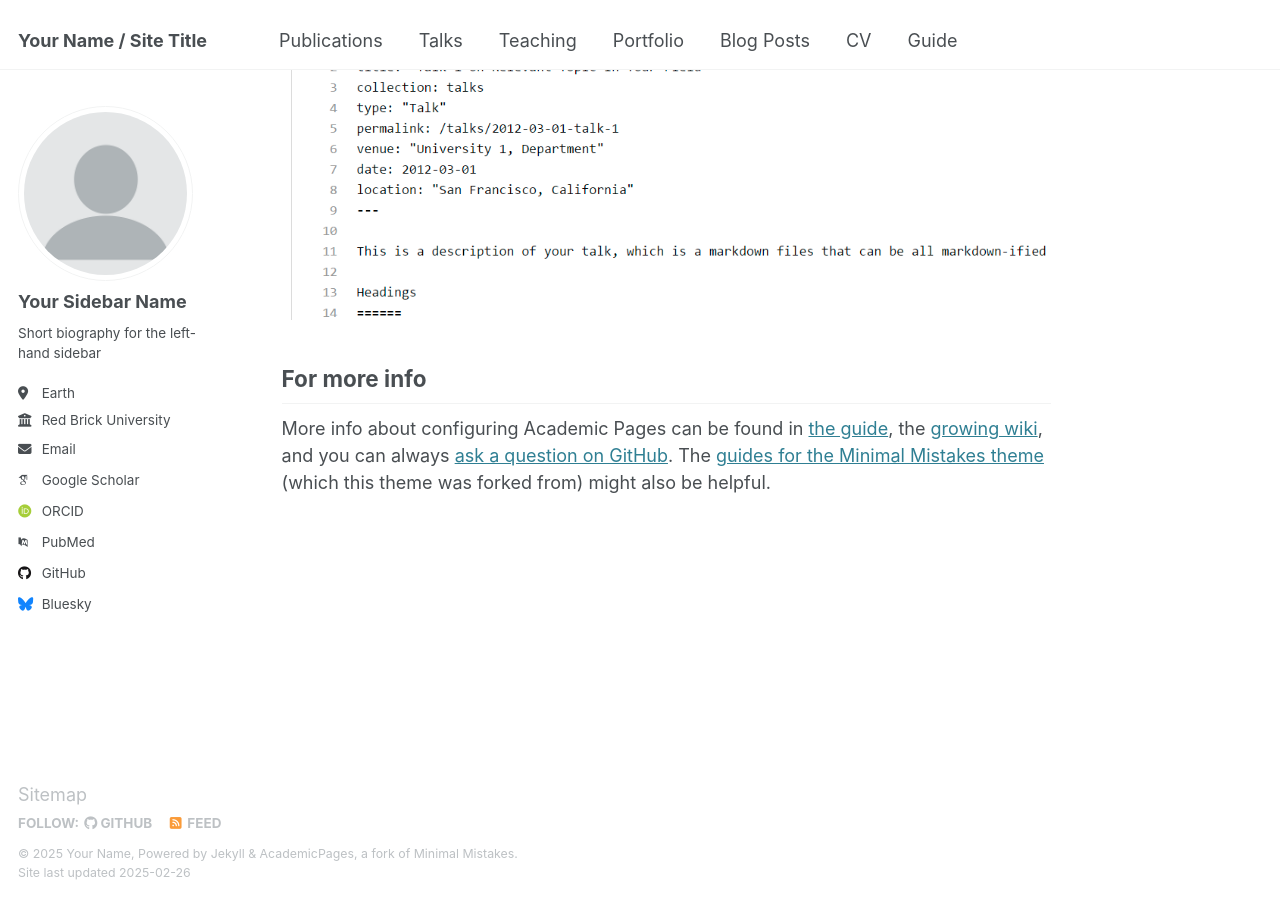
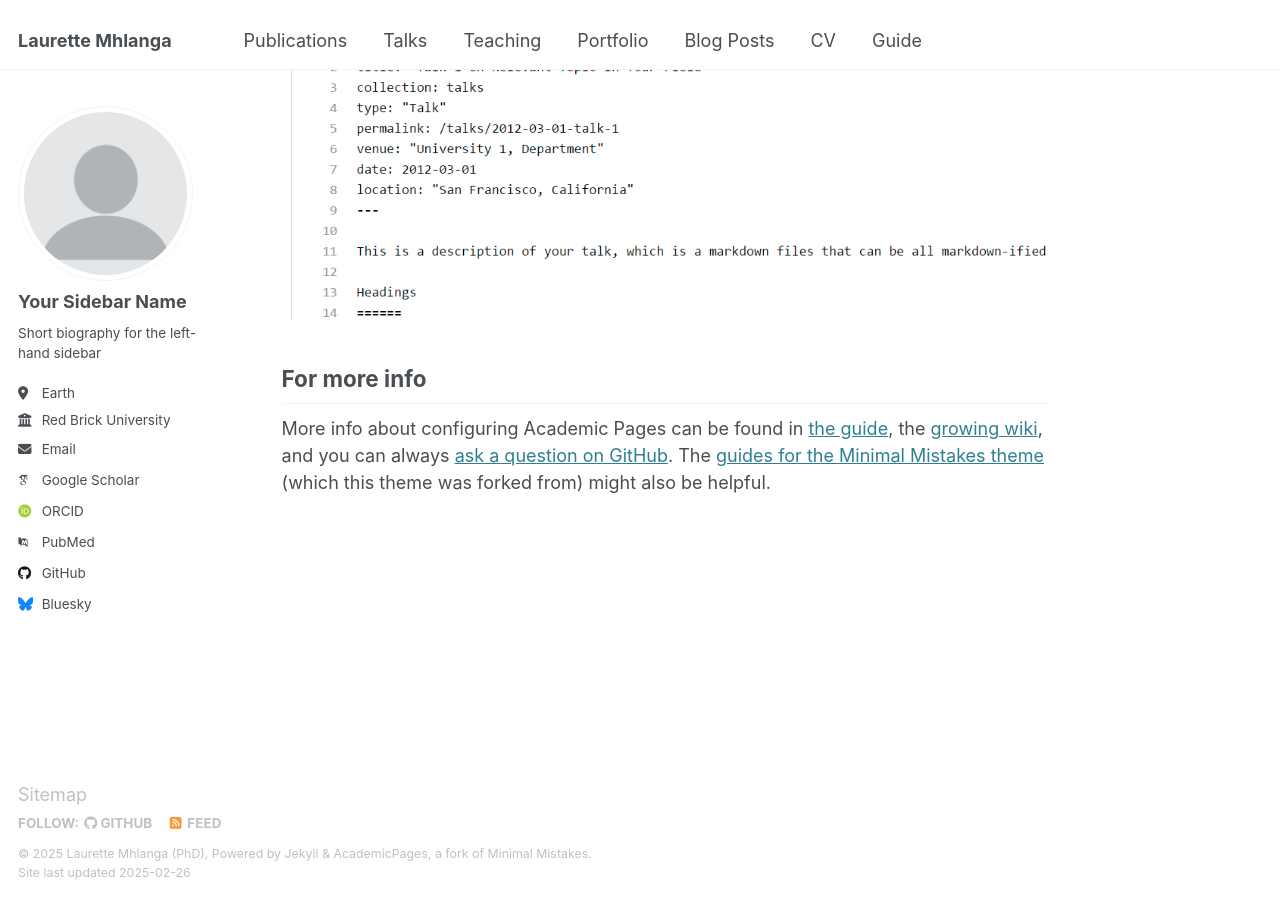
Before and after one commit to laurettemhlanga/LauretteMhlanga.github.io, a Jekyll site: the page built from _pages/about.md, in a window 1280 px wide and 900 px high, scrolled down 2642 px. Built offline with Jekyll 4.4.1, drawn with Linux system fonts in a browser that asks for light colours; some web fonts are replaced.

Commit message:
initial Update _config.yml

```diff
--- a/_config.yml
+++ b/_config.yml
@@ -9,13 +9,13 @@
 # Basic Site Settings
 locale                   : "en-US"
 site_theme               : "default"
-title                    : "Your Name / Site Title"
+title                    : "Laurette Mhlanga"
 title_separator          : "-"
-name                     : &name "Your Name"
-description              : &description "personal description"
-url                      : https://academicpages.github.io # the base hostname & protocol for your site e.g. "https://[your GitHub username].github.io"
+name                     : &name "Laurette Mhlanga (PhD)"
+description              : &description "Computational Epidemiologist | Data scientist | Public Health Researcher"
+url                      : https://LauretteMhlanga.github.io # the base hostname & protocol for your site e.g. "https://[your GitHub username].github.io"
 baseurl                  : "" # the subpath of your site, e.g. "/blog"
-repository               : "academicpages/academicpages.github.io"
+repository               : "https://github.com/laurettemhlanga"
 
 # Site Author - The following control what appear as part of the author content on the side bar.
 #               If a field is blank the icon and link will not appear, otherwise it will be shown.
```
